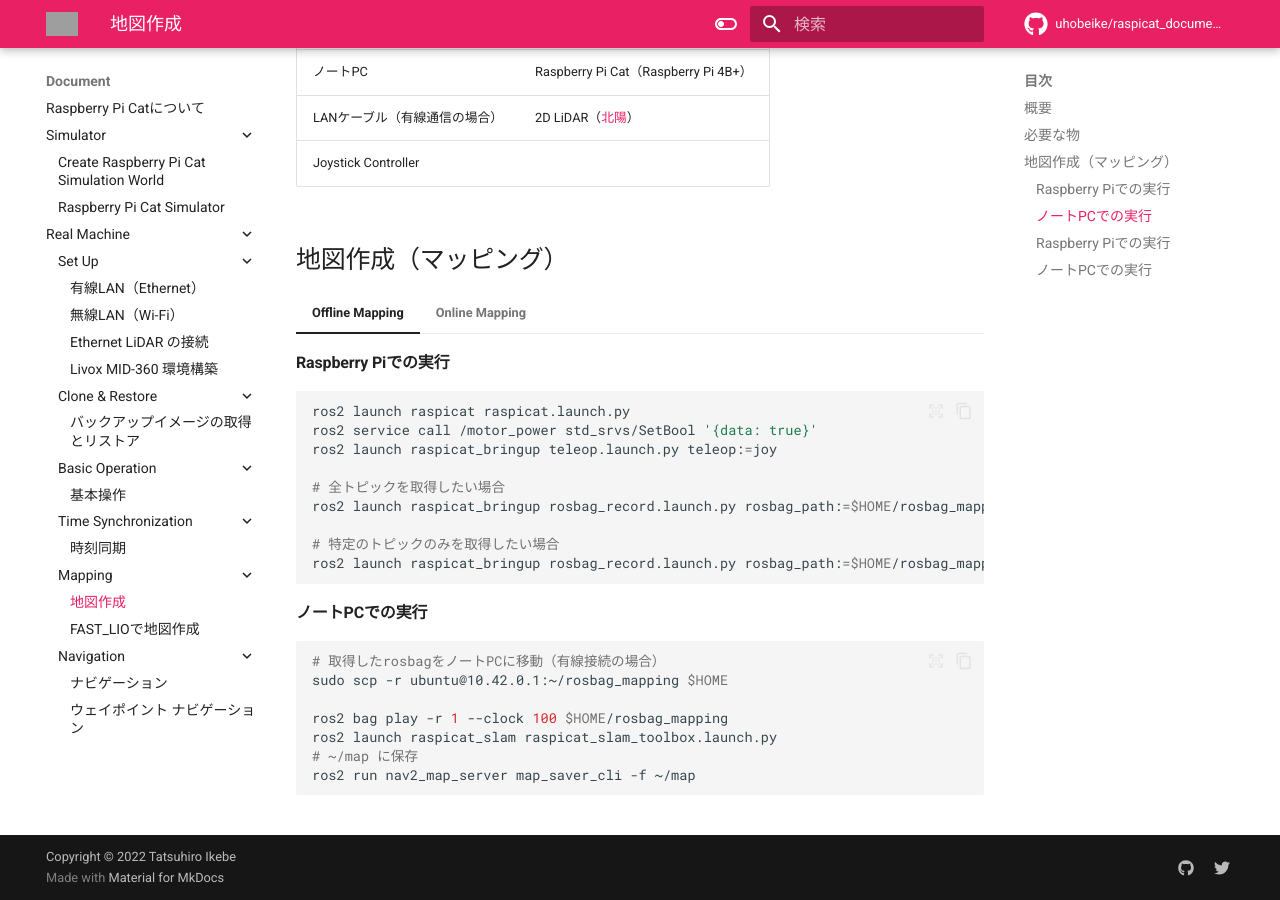
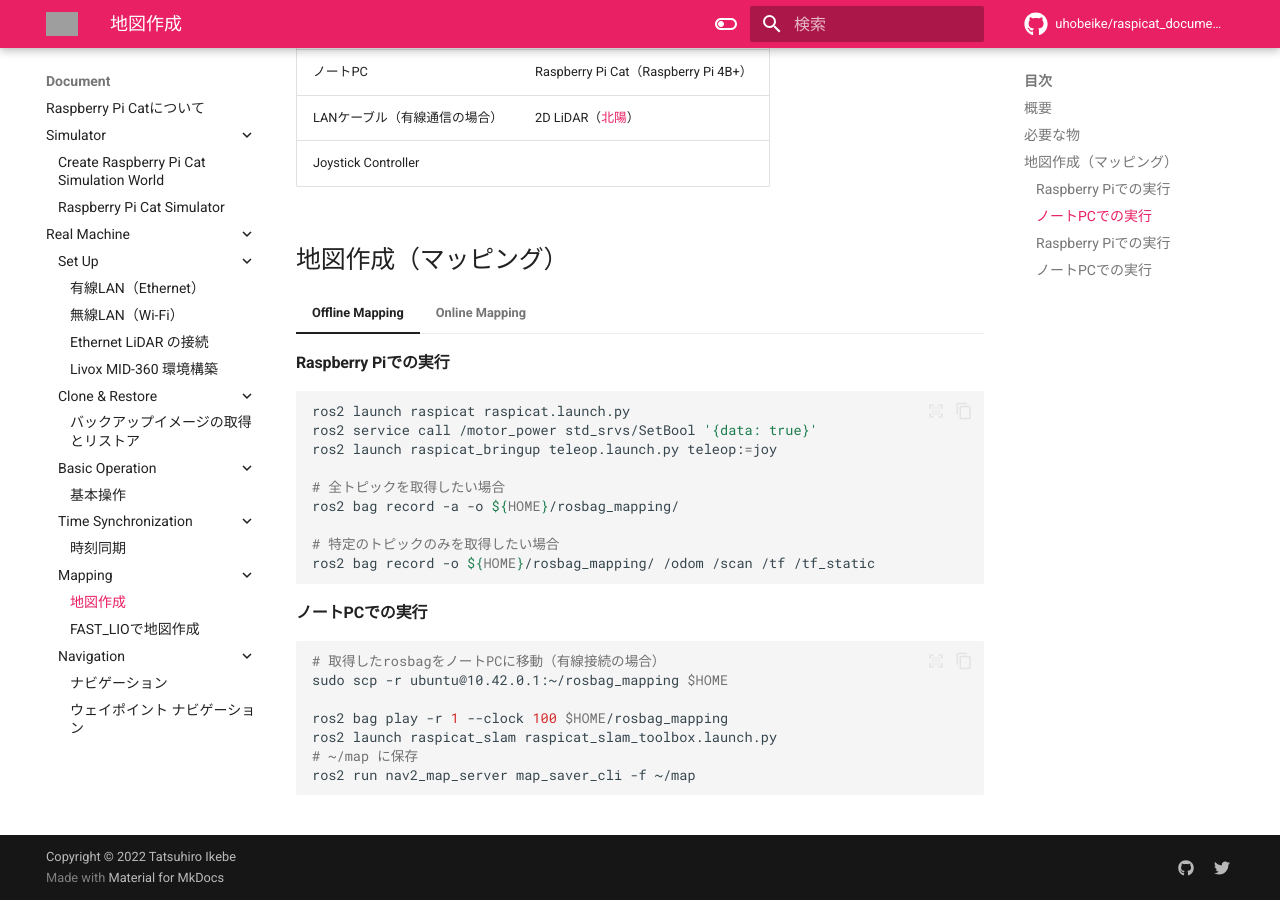
Before and after one commit to CIT-Autonomous-Robot-Lab/raspicat_documentation, an MkDocs documentation site: the page built from docs/document/real_machine/mapping/mapping.md, in a window 1280 px wide and 900 px high, scrolled down 586 px. Built offline with MkDocs 1.6.1 and Material for MkDocs 9.7.7, drawn with Linux system fonts in a browser that asks for light colours; comment, search, counter and statistics services are not loaded; grey boxes are pictures that could not be loaded.

Commit message:
Update mapping.md

````diff
--- a/docs/document/real_machine/mapping/mapping.md
+++ b/docs/document/real_machine/mapping/mapping.md
@@ -26,10 +26,10 @@ Raspberry Pi Catで地図作成をする方法について説明します。
     ros2 launch raspicat_bringup teleop.launch.py teleop:=joy
 
     # 全トピックを取得したい場合
-    ros2 launch raspicat_bringup rosbag_record.launch.py rosbag_path:=$HOME/rosbag_mapping
+    ros2 bag record -a -o ${HOME}/rosbag_mapping/
 
     # 特定のトピックのみを取得したい場合
-    ros2 launch raspicat_bringup rosbag_record.launch.py rosbag_path:=$HOME/rosbag_mapping topics:=/odom /scan /tf /tf_static
+    ros2 bag record -o ${HOME}/rosbag_mapping/ /odom /scan /tf /tf_static
     ```
 
     #### ノートPCでの実行
````
